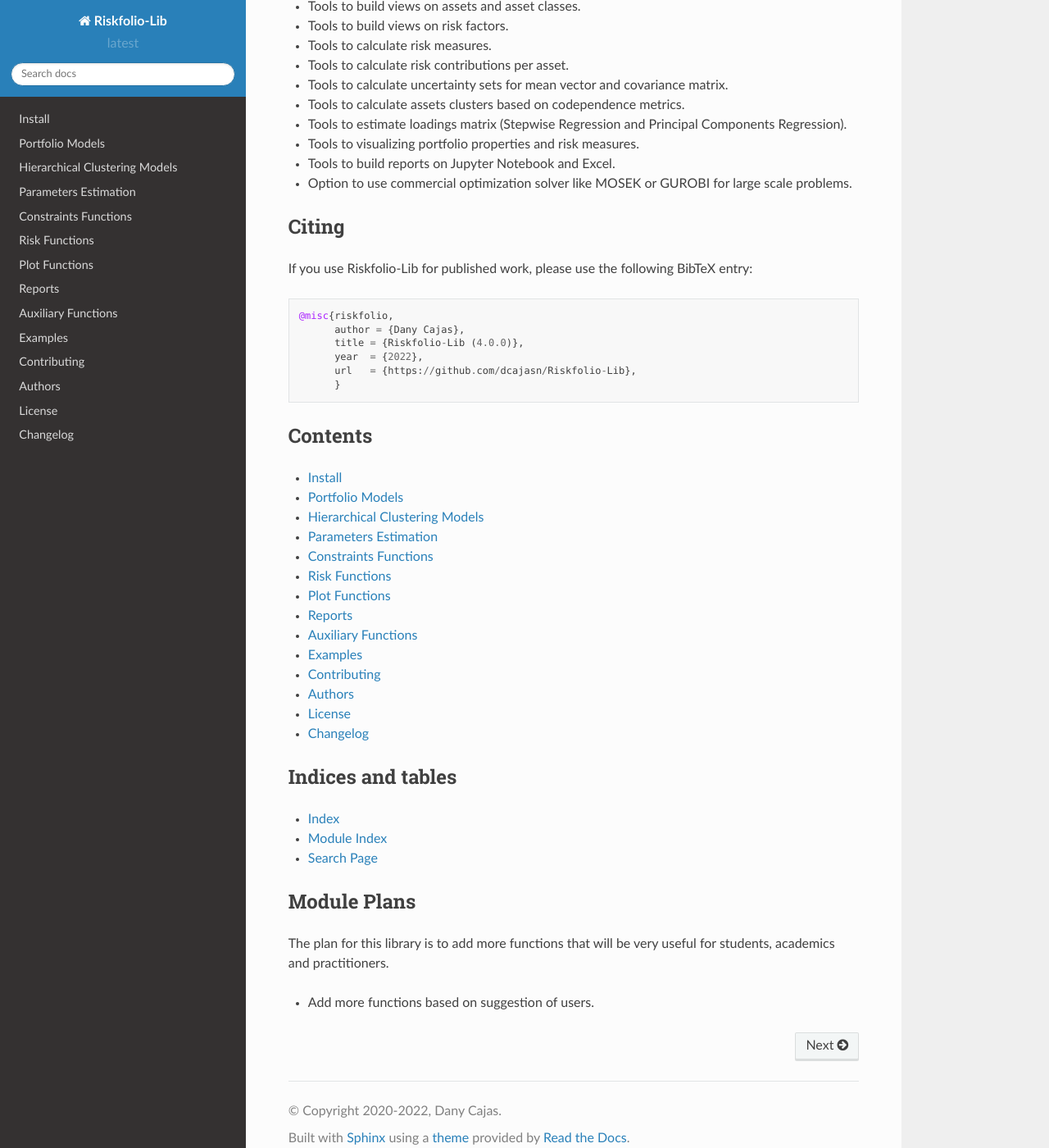
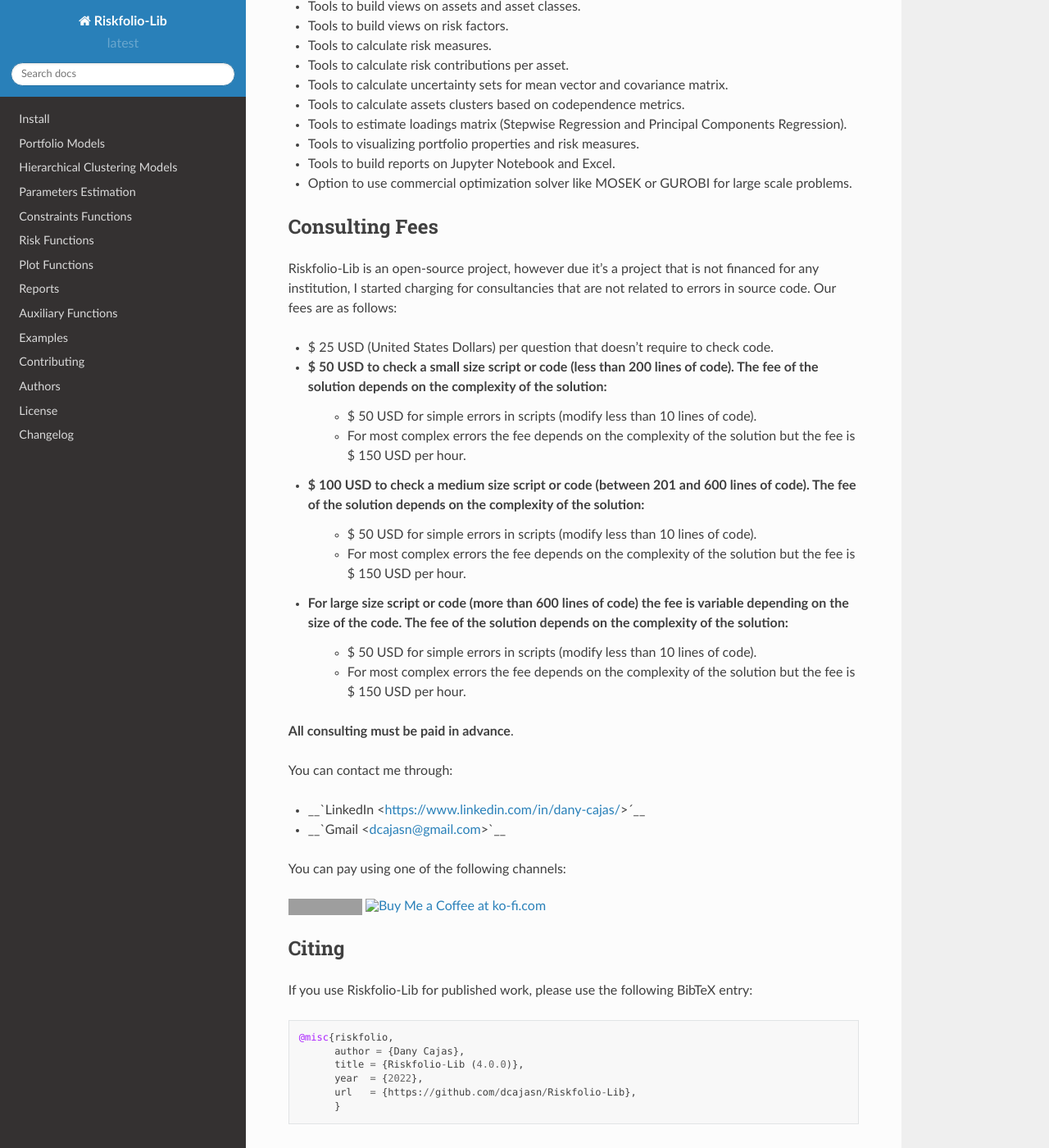
Before and after one commit to dcajasn/Riskfolio-Lib, a Sphinx documentation site: the page built from docs/source/index.rst, in a window 1280 px wide and 1400 px high, scrolled down 3523 px. Shown: the whole window at 82% size. Built offline with Sphinx 7.4.7 and the Read the Docs theme 2.0.0, drawn with Linux system fonts in a browser that asks for light colours; grey boxes are pictures that could not be loaded.

Commit message:
Update index.rst

```diff
--- a/docs/source/index.rst
+++ b/docs/source/index.rst
@@ -179,6 +179,43 @@ Some of key functionalities that Riskfolio-Lib offers:
 - Tools to build reports on Jupyter Notebook and Excel.
 - Option to use commercial optimization solver like MOSEK or GUROBI for large scale problems.
 
+
+Consulting Fees
+===============
+
+Riskfolio-Lib is an open-source project, however due it's a project that is not financed for any institution, I started charging for consultancies that are not related to errors in source code. Our fees are as follows:
+
+- $ 25 USD (United States Dollars) per question that doesn't require to check code.
+
+- $ 50 USD to check a small size script or code (less than 200 lines of code). The fee of the solution depends on the complexity of the solution:
+    - $ 50 USD for simple errors in scripts (modify less than 10 lines of code).
+    - For most complex errors the fee depends on the complexity of the solution but the fee is $ 150 USD per hour.
+
+- $ 100 USD to check a medium size script or code (between 201 and 600 lines of code). The fee of the solution depends on the complexity of the solution:
+    - $ 50 USD for simple errors in scripts (modify less than 10 lines of code).
+    - For most complex errors the fee depends on the complexity of the solution but the fee is $ 150 USD per hour.
+
+- For large size script or code (more than 600 lines of code) the fee is variable depending on the size of the code. The fee of the solution depends on the complexity of the solution:
+    - $ 50 USD for simple errors in scripts (modify less than 10 lines of code).
+    - For most complex errors the fee depends on the complexity of the solution but the fee is $ 150 USD per hour.
+
+**All consulting must be paid in advance**.
+
+You can contact me through:
+
+- __`LinkedIn <https://www.linkedin.com/in/dany-cajas/>´__
+- __`Gmail <dcajasn@gmail.com>`__
+
+You can pay using one of the following channels:
+
+.. image:: https://img.shields.io/static/v1?label=Sponsor&message=%E2%9D%A4&logo=GitHub&color=%23fe8e86
+ :target: https://github.com/sponsors/dcajasn
+
+.. raw:: html
+
+    <a href='https://ko-fi.com/B0B833SXD' target='_blank'><img height='36'style='border:0px;height:36px;' src='https://cdn.ko-fi.com/cdn/kofi1.png?v=2' border='0' alt='Buy Me a Coffee at ko-fi.com' /></a><br>
+
+
 Citing
 ======
 
```
